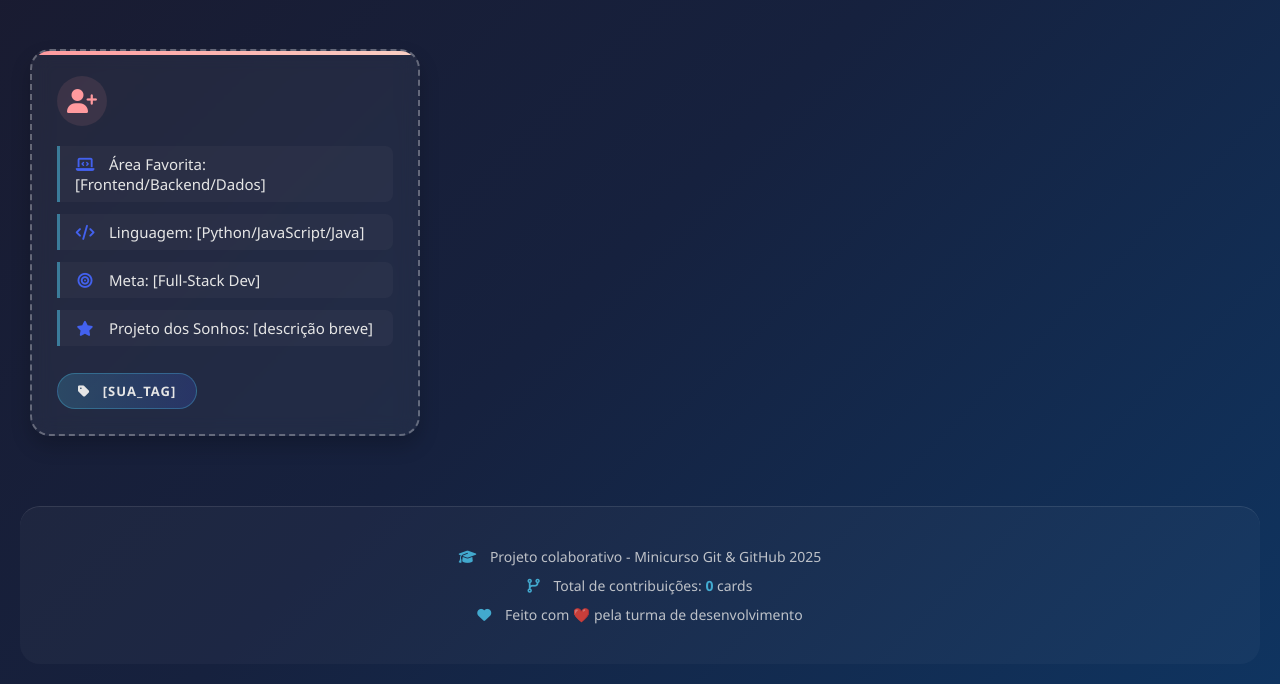
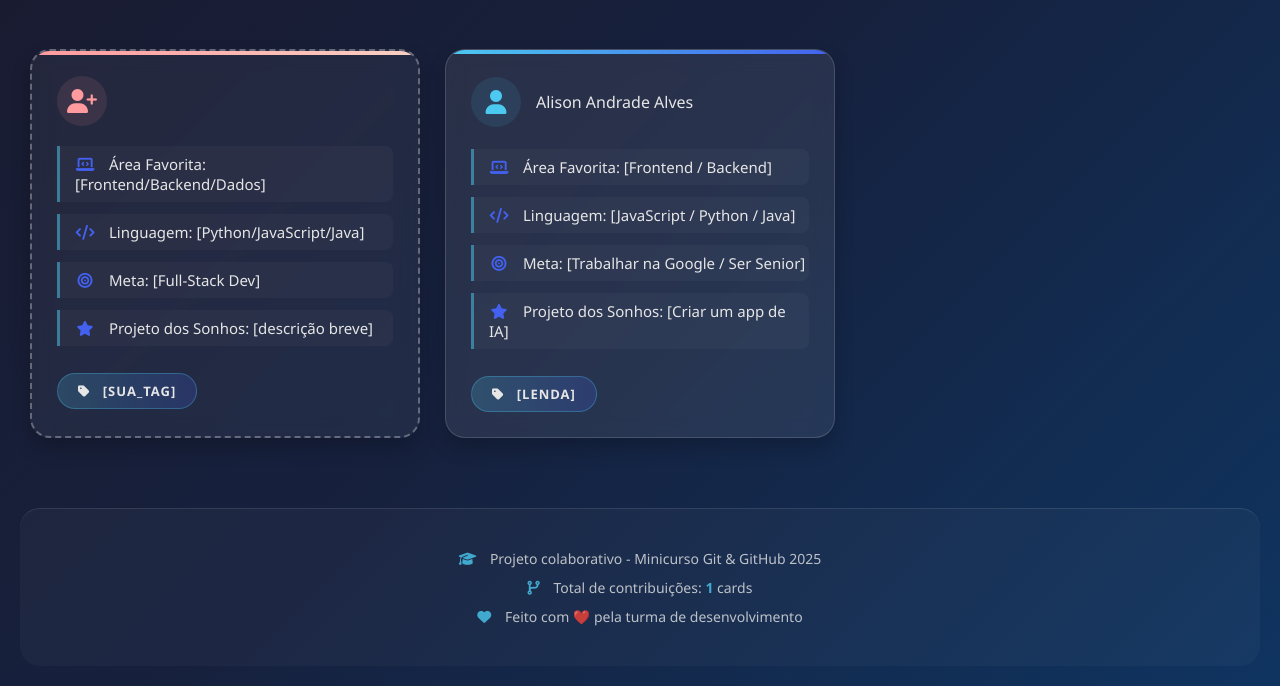
Before and after one commit to emanuelleGued/DevCards, a plain HTML site: page src/index.html in a window 1280 px wide. Shown: the part 210-896 px from the top of the page. Drawn offline with Linux system fonts and the light colour scheme.

Commit message:
feat: adiciona card de [Alison Andrade Alves]

```diff
--- a/src/index.html
+++ b/src/index.html
@@ -26,6 +26,18 @@
       <div class="info"><i class="fas fa-star"></i> Projeto dos Sonhos: [descrição breve]</div>
       <div class="tag"><i class="fas fa-tag"></i> [sua_tag]</div>
     </div>
+
+    <div class="card">
+  <div class="card-header">
+    <i class="fas fa-user"></i>
+    <p>Alison Andrade Alves</p>
+  </div>
+  <div class="info"><i class="fas fa-laptop-code"></i> Área Favorita: [Frontend / Backend]</div>
+  <div class="info"><i class="fas fa-code"></i> Linguagem: [JavaScript / Python / Java]</div>
+  <div class="info"><i class="fas fa-bullseye"></i> Meta: [Trabalhar na Google / Ser Senior]</div>
+  <div class="info"><i class="fas fa-star"></i> Projeto dos Sonhos: [Criar um app de IA]</div>
+  <div class="tag"><i class="fas fa-tag"></i> [Lenda]</div>
+</div>
 
     <!-- OS NOVOS CARDS DOS ALUNOS SERÃO ADICIONADOS AQUI -->
 
```
